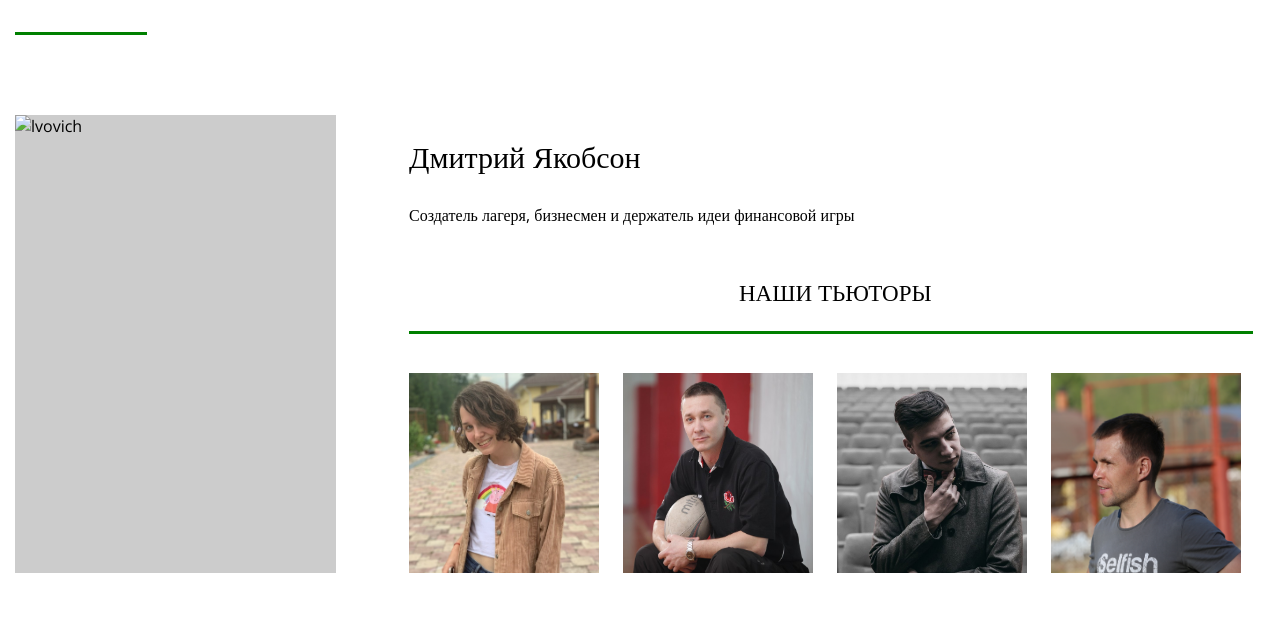
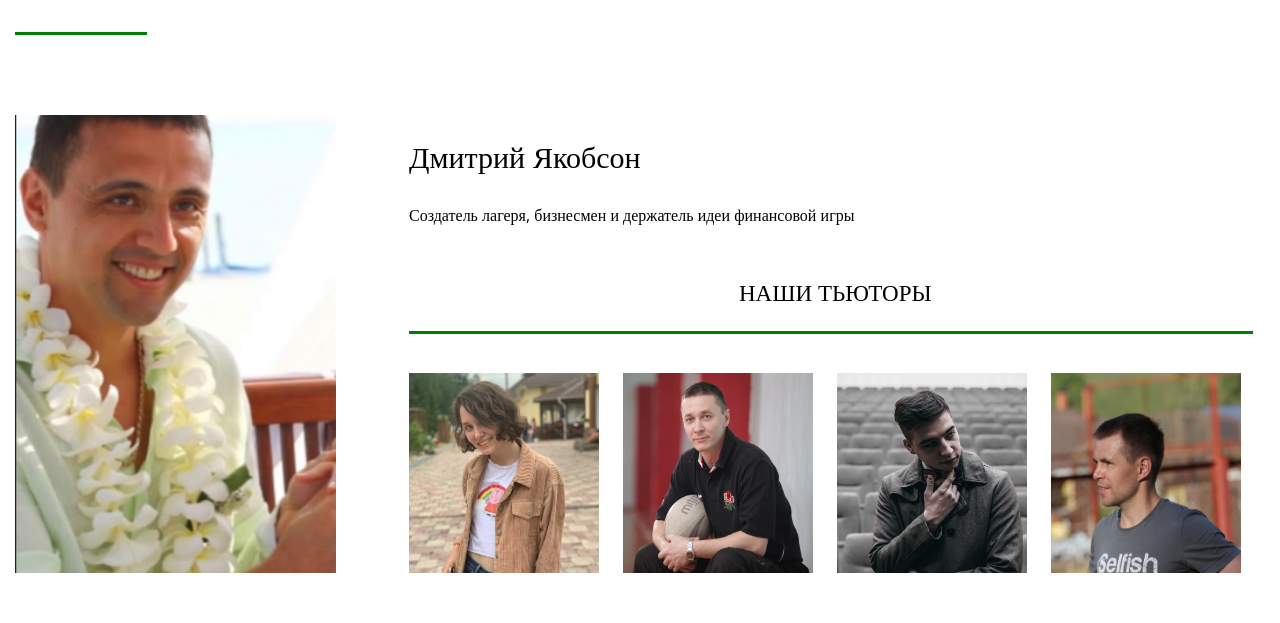
Before and after one commit to greenwichkrsk/greenwichkrsk.github.io, a plain HTML site: page index.html in a window 1280 px wide. Shown: the part 1674-2297 px from the top of the page. Drawn offline with nearby package versions, Linux system fonts and the light colour scheme.

Commit message:
Update index.html

```diff
--- a/index.html
+++ b/index.html
@@ -72,7 +72,7 @@ height: 3px;
 background-color: green; float:left; border:none;"><br>
     <h1 class="e dimas">Дмитрий Якобсон</h1>
       <h5 class="e firs">Создатель лагеря, бизнесмен и держатель идеи финансовой игры</h5>
-    <img src="#" alt="lvovich">
+    <img src="images/dmit.png" alt="lvovich">
     <div class="tor">
     <h1 class="w ">Дмитрий Якобсон</h1>
       <h5 class="w">Создатель лагеря, бизнесмен и держатель идеи финансовой игры</h5>
```
